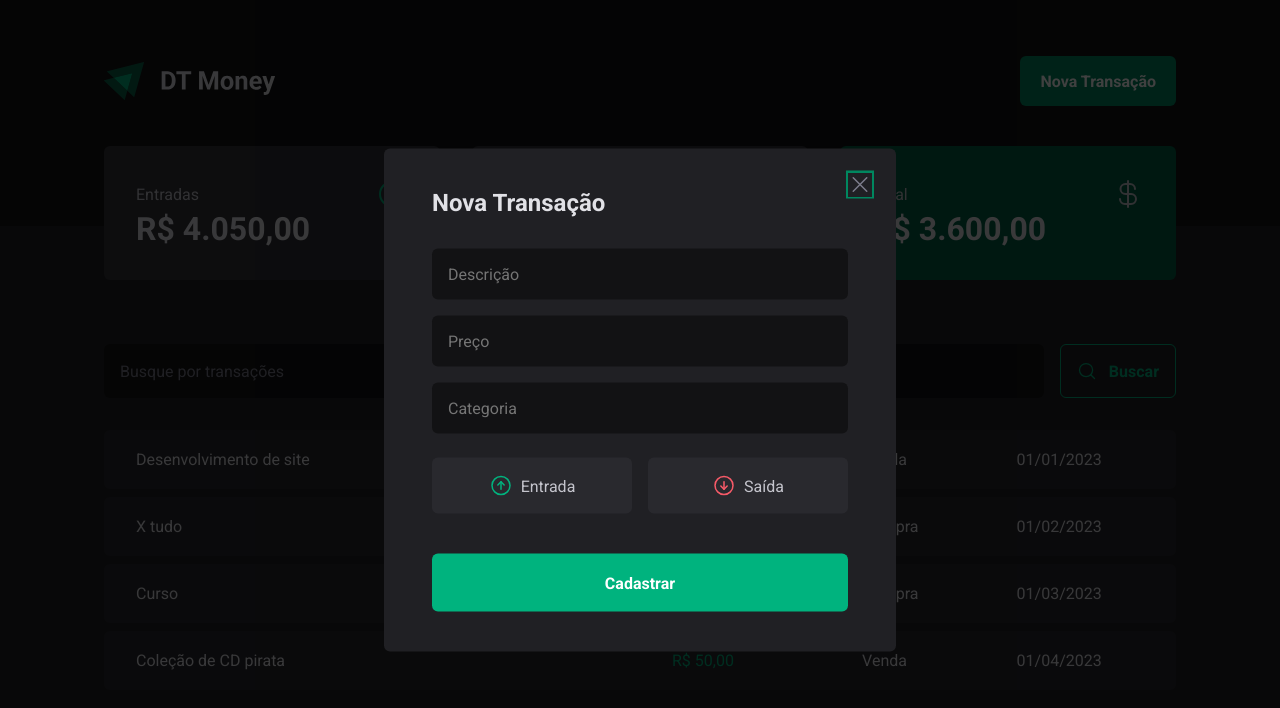
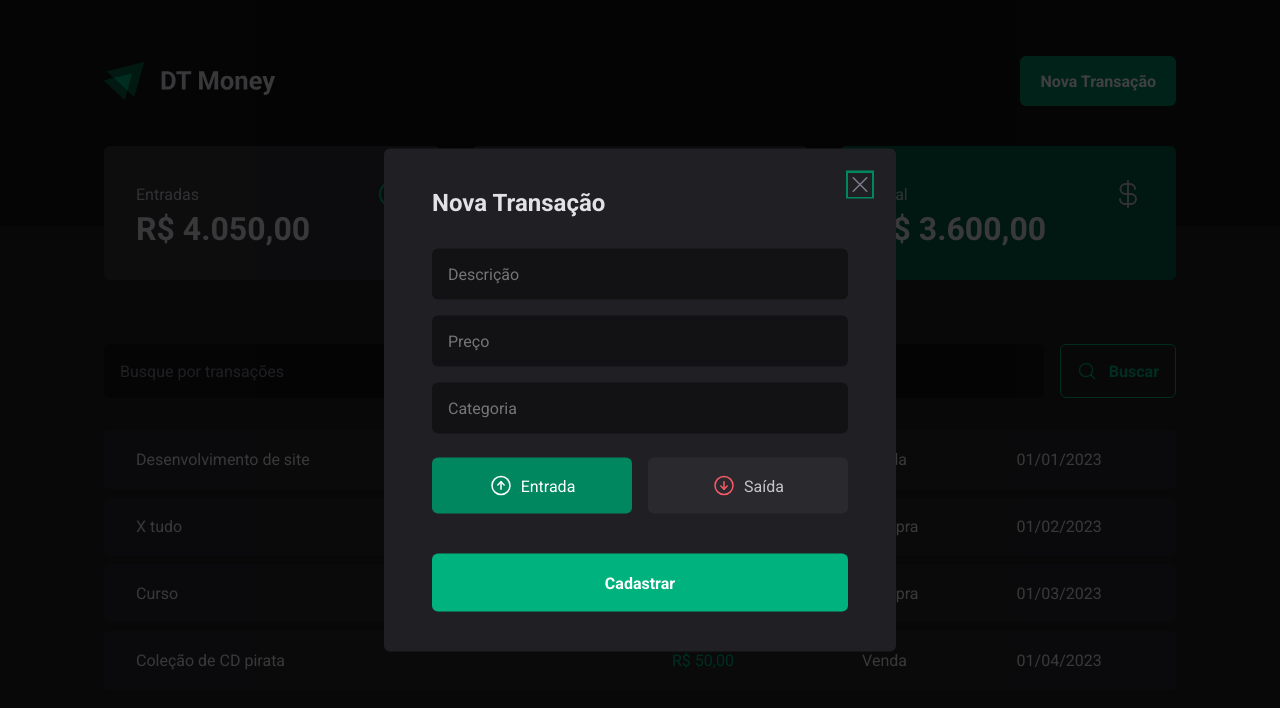
Before and after one commit to LucasRochaFernandes/DT-MONEY_REACT.JS, a React (Vite) app: page / in a window 1280 px wide. Both pictures are taken after a click on the button "Nova Transação". Shown: the top 708 px of the page. Built offline with nearby package versions, Linux system fonts and the light colour scheme; data requests are answered from the project's data file.

Commit message:
Controlled Elements

```diff
--- a/src/components/NewTransactionModal/index.tsx
+++ b/src/components/NewTransactionModal/index.tsx
@@ -1,7 +1,7 @@
 import { zodResolver } from '@hookform/resolvers/zod'
 import * as Dialog from '@radix-ui/react-dialog'
 import { ArrowCircleDown, ArrowCircleUp, X } from 'phosphor-react'
-import { useForm } from 'react-hook-form'
+import { Controller, useForm } from 'react-hook-form'
 import { z } from 'zod'
 
 import {
@@ -16,18 +16,22 @@
   description: z.string(),
   price: z.number(),
   category: z.string(),
-  type: z.enum(['income', 'outcome']).default('income'),
+  type: z.enum(['income', 'outcome']),
 })
 
 type NewTransactionFormInputs = z.infer<typeof newTransactionFormSchema>
 
 export function NewTransactionModal() {
   const {
+    control,
     register,
     handleSubmit,
     formState: { isSubmitting },
   } = useForm<NewTransactionFormInputs>({
     resolver: zodResolver(newTransactionFormSchema),
+    defaultValues: {
+      type: 'income',
+    },
   })
 
   async function handleCreateNewTransaction(data: NewTransactionFormInputs) {
@@ -62,7 +66,15 @@
             required
             {...register('category')}
           />
-          <TransactionType>
+          <Controller
+            control={control}
+            name="type"
+            render={({ field }) => {
+              return (
+                <TransactionType
+                  onValueChange={field.onChange}
+                  value={field.value}
+                >
                   <TransactionTypeButton variant="income" value="income">
                     <ArrowCircleUp size={24} />
                     Entrada
@@ -72,6 +84,9 @@
                     Saída
                   </TransactionTypeButton>
                 </TransactionType>
+              )
+            }}
+          />
           <button type="submit" disabled={isSubmitting}>
             Cadastrar
           </button>
```
Lines whose indentation alone changed are shown as unchanged.
